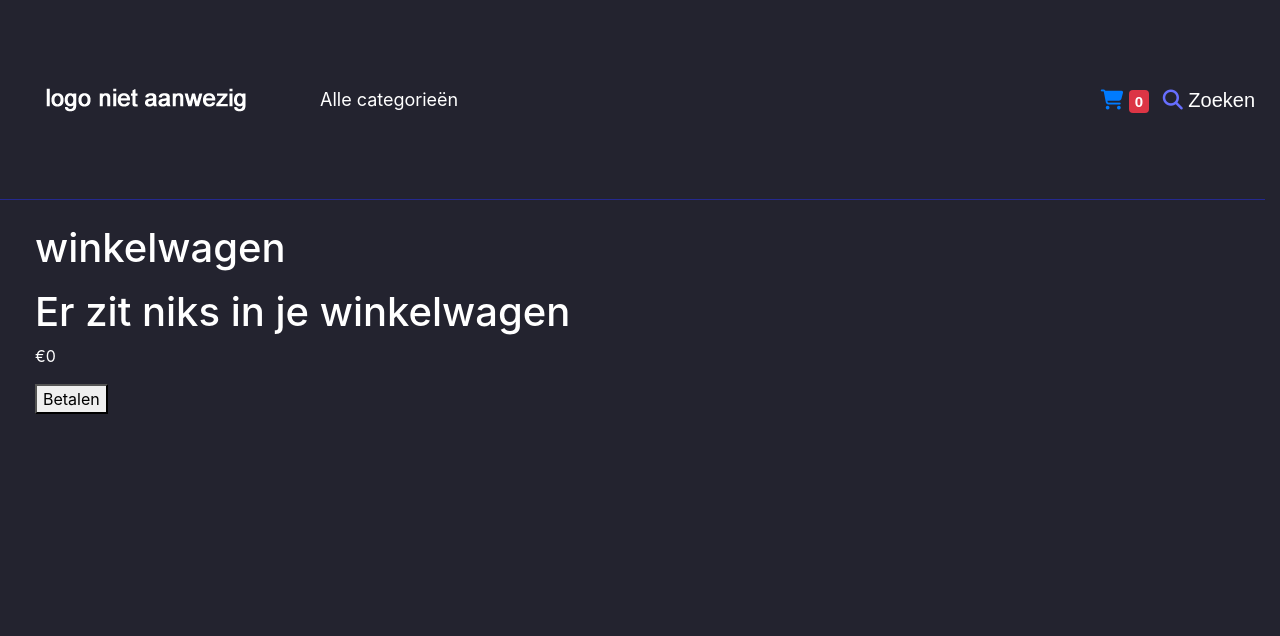
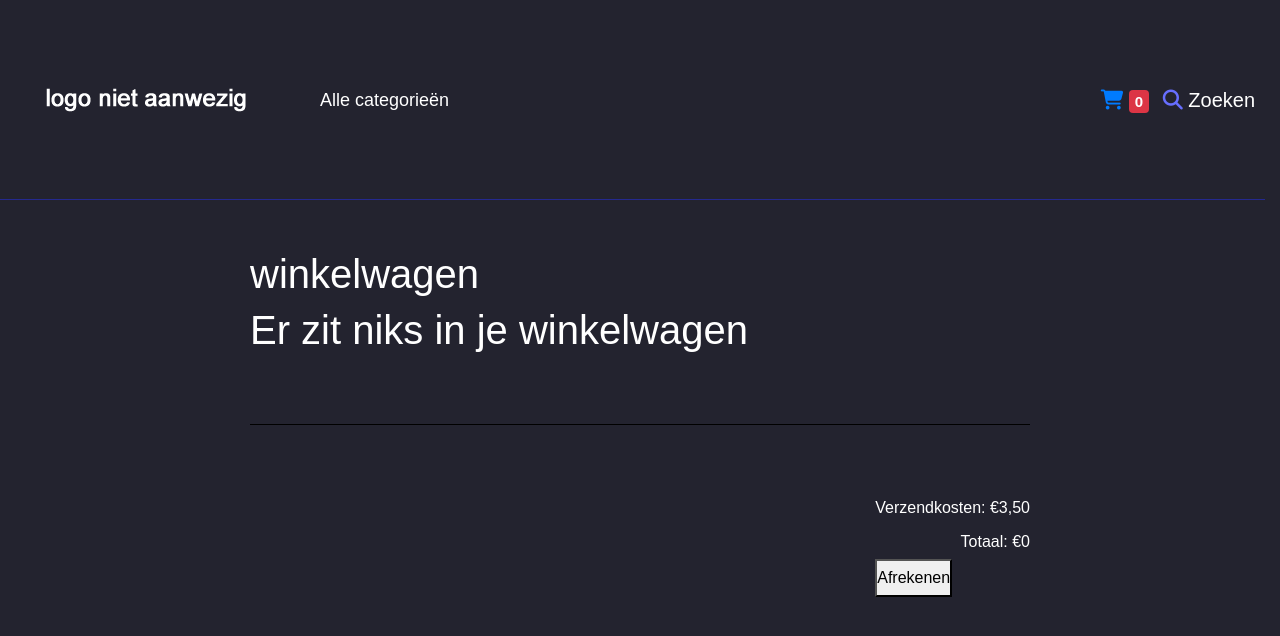
Before and after one commit to ThimoSanders/NerdyGadgets, a PHP site: page /shoppingcart.php in a window 1280 px wide. Shown: the top 636 px of the page. Run offline with PHP 8.4, Linux system fonts and the light colour scheme; data that the repository does not hold is empty; some libraries are stand-ins or nearby versions; some web fonts are replaced.

Commit message:
shopping card layout klaar en deel sessie

```diff
--- a/Public/CSS/Style.css
+++ b/Public/CSS/Style.css
@@ -474,5 +474,18 @@ ul#ul-class-price li {
     color: #fff;
 }
 .shoppingheader {
-    margin-left: 20px;
+    width: 80%;
+    max-width: 60rem;
+    margin: 0 auto;
 }
+.div1 {
+    width: 300px;
+    height: 100px;
+    border: 1px solid blue;
+}
+.shopping_cart {
+    width: 280px;
+    margin: 0 auto;
+    top: 50%;
+    left: 50%;
+}
--- a/shoppingcart.php
+++ b/shoppingcart.php
@@ -1,14 +1,14 @@
 <?php
+
 include __DIR__ . "/header.php";
+
 ?>
-<div class="col-12">
-    <div class="shoppingheader"
-    <header>
-        <br>
-        <h1>winkelwagen</h1>
-    </header>
 
-<p>
+
+<section class="mid-wrapper">
+    <h1>
+        winkelwagen
+    </h1>
 
     <?php
     $totalPrice = 0;
@@ -18,7 +18,7 @@ if (!isset($_SESSION['shoppingcart'])) {
         //foreach loop for every item in the shopping cart
         foreach ($_SESSION['shoppingcart'] as $productID => $value) {
             //prints the key, in this case the "StockItemID"
-        print("product ID: ".$productID);
+
             $Connection = mysqli_connect("localhost", "root", "", "nerdygadgets", "3306");
             $Query = "SELECT ImagePath
               FROM stockitemimages
@@ -40,27 +40,173 @@ if (!isset($_SESSION['shoppingcart'])) {
             $totalPrice += $N[0]['RecommendedRetailPrice'] * $value;
             ?>
 
-    <div id="ImageFrame"
-         style="background-image: url('Public/StockItemIMG/<?php print $R[0]['ImagePath']; ?>'); background-size: 100px; background-repeat: no-repeat; background-position: center;">
+            <div id="item">
+
+                <!--        <span class="i" id="image"></span>-->
+                <div class="i" id="image"
+                     style="background-image: url('Public/StockItemIMG/<?php print $R[0]['ImagePath']; ?>'); background-size: 60px; background-repeat: no-repeat; background-position: center;">
                 </div>
-    <h2><?=$N[0]['StockItemName']?></h2>
-    <h5>€<?=$N[0]['RecommendedRetailPrice']?></h5>
+                <div class="c-content">
+                    <span class="i" id="title">artikelnummer: <?= $productID?></span>
+                    <span class="i" id="subtitle"><?=$N[0]['StockItemName']?></span>
+                </div>
+                <div class="amount">
+                    <span id="title">Aantal:&nbsp;</span>
+                    <div class="ticker">
+                        <span id="up">&#8679;</span>
+                        <span id="amount"><?= $value?></span>
+                        <span id="down">&#8681;</span>
+                    </div>
+                </div>
+                <div class="price">
+                    <span id="value">&euro; <?=$N[0]['RecommendedRetailPrice'] * $value?></span>
+                </div>
+            </div>
 
-    <h3>totaal: €<?=$N[0]['RecommendedRetailPrice'] * $value?></h3>
+            <?php
+        }
+    }
+    ?>
+    <hr style="border-color: #000;margin-top: 70px">
+
+    <div class="__q98">
+        <span class="i" id="shipping">Verzendkosten: &euro;3,50</span>
+        <span class="i" id="total">Totaal: &euro;<?= $totalPrice?></span>
+
+        <button class="i" id="Pay">Afrekenen</button>
     </div>
-<?php
-         print(" Aantal: ".$value);?>
-<br>
-   <?php     //prints <br>... duh
-        print("<br>");
+
+</section>
+
+
+<style type="text/css">
+    body, html {
+        margin: 0;
+        padding: 0;
+        font-family: "Arial";
+    }
+
+    #nav {
+        display: block;
+        margin: auto;
+        left: 0;
+        right: 0;
+        background: #FFF;
+        padding: 30px 0;
+        border: 2px solid #000;
+    }
+    #nav > #title {
+        text-transform: uppercase;
+        text-align: center;
+        left: 0;
+        right: 0;
+        margin: auto;
+        display: block;
+        font-size: 30px;
+    }
+
+    .mid-wrapper {
+        width: calc(100% - 500px);
+        left: 0;
+        right: 0;
+        margin: auto;
+        position: relative;
+        margin-top: 50px;
+        display: block;
+    }
+
+    .mid-wrapper > #item {
+        padding: 20px;
+        border: 2px solid #000;
+        margin: 25px 0;
+        position: relative;
+    }
+    .mid-wrapper > #item > #image {
+        --size: 60px;
+        position: absolute;
+        display: block;
+        border: 2px solid #000;
+        width: var(--size);
+        height: var(--size);
+        top: 50%;
+        left: 20px;
+        transform: translateY(-50%);
+    }
+    .mid-wrapper > #item > .c-content {
+        margin-left: 80px;
+        display: block;
+    }
+    .mid-wrapper > #item > .c-content > .i {
+        display: block;
+        padding: 5px 0;
+    }
+    .mid-wrapper > #item > .c-content > span:nth-child(1) {
+        font-size: 15px;
+    }
+    .mid-wrapper > #item > .c-content > span:nth-child(2) {
+        font-size: 20px;
     }
 
 
+
+    .mid-wrapper > #item > .amount {
+        position: absolute;
+        left: 0;
+        right: 0;
+        margin: auto;
+        display: block;
+        width: 100px;
+        top: 50%;
+        transform: translateY(-50%);
     }
-print ("€") .$totalPrice;
-?>
-</p>
 
-<tr>
-    <td><button id="betalen">Betalen</button></td>
-</tr>
+    .mid-wrapper > #item > .amount > #title {
+
+    }
+    .mid-wrapper > #item > .amount > .ticker {
+        position: absolute;
+        width: 35px;
+        height: 60px;
+        display: block;
+        margin-top: -40px;
+        margin-left: 60px;
+        border: 2px solid #000;
+    }
+    .mid-wrapper > #item > .amount > .ticker > #up,
+    .mid-wrapper > #item > .amount > .ticker > #amount,
+    .mid-wrapper > #item > .amount > .ticker > #down {
+        text-align: center;
+        display: block;
+    }
+
+
+    .mid-wrapper > #item > .price {
+        position: absolute;
+        right: 20px;
+        top: 50%;
+        transform: translateY(-50%);
+        font-size: 25px;
+    }
+
+    .mid-wrapper > .__q98 {
+        position: absolute;
+        right: 0;
+        margin-top: 50px;
+        text-align: right;
+    }
+
+    .mid-wrapper > .__q98 > .i {
+        display: block;
+        padding: 5px 0;
+    }
+
+    .mid-wrapper > .__q98 > #pay {
+        margin-top: 50px;
+        border: 2px solid #000;
+        padding: 10px 40px;
+        font-size: 18px;
+        background: #FFF;
+    }
+
+
+</style>
```
Lines whose indentation alone changed are shown as unchanged.
